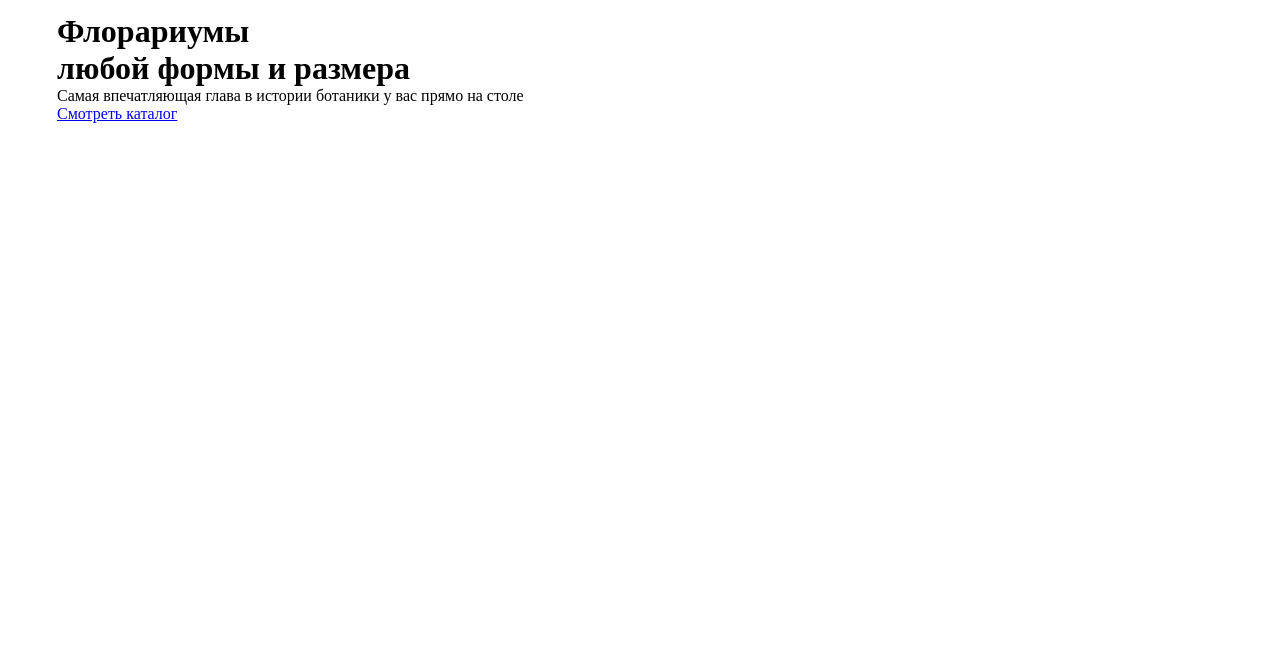
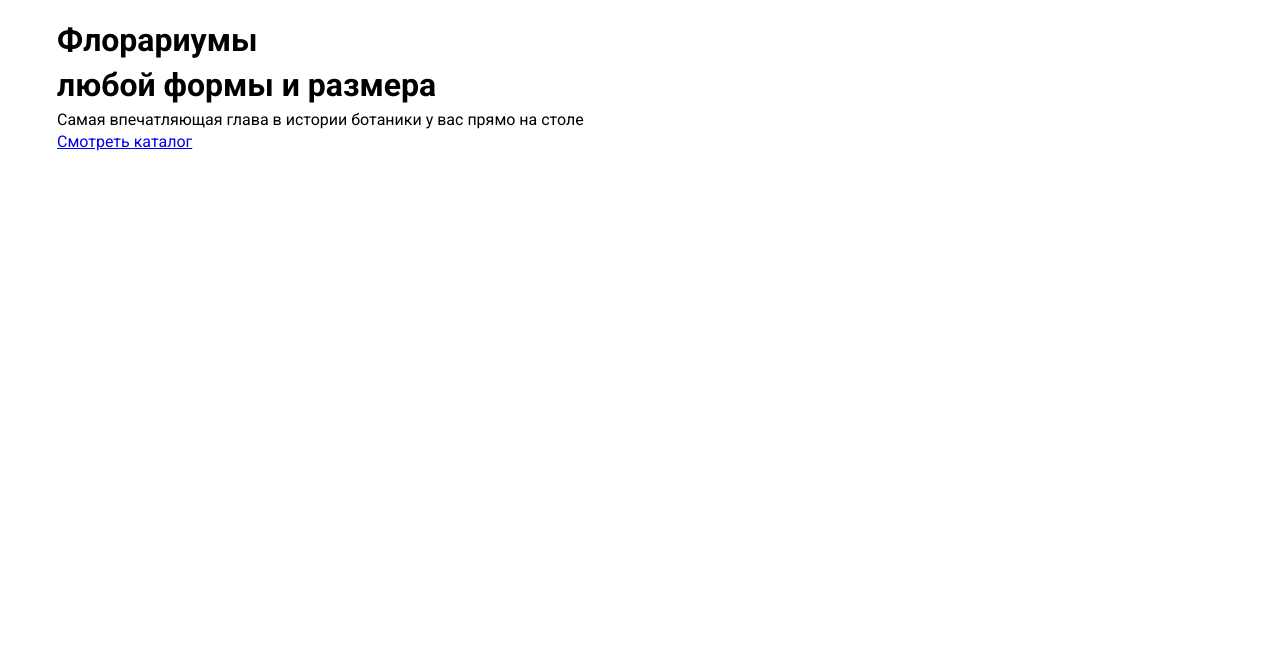
Before and after one commit to perezeginamv/Test, a plain HTML site: page index.html in a window 1280 px wide. Shown: the part 129-800 px from the top of the page. Drawn offline with Linux system fonts and the light colour scheme; grey boxes are pictures that could not be loaded.

Commit message:
Подключение шрифтов

```diff
--- a/css/style.css
+++ b/css/style.css
@@ -2,12 +2,20 @@
     box-sizing: border-box;
 }
 
+body {
+    font-family: 'Roboto', sans-serif;
+    font-style: normal;
+    -webkit-font-smoothing:antialiased;
+    -moz-osx-font-smoothing:grayscale;
+    line-height: 1.42;
+}
 
 body, html {
     height: 100%;
     width: 100%;
     padding: 0;
     margin: 0;
+
 }
 
 ul, li {
--- a/index.html
+++ b/index.html
@@ -5,7 +5,13 @@
     <meta http-equiv="X-UA-Compatible" content="IE=edge">
     <meta name="viewport" content="width=device-width, initial-scale=1.0">
     <link rel="stylesheet" href="css/normalize.css">
+    <link rel="preconnect" href="https://fonts.googleapis.com">
+<link rel="preconnect" href="https://fonts.gstatic.com" crossorigin>
+<link href="https://fonts.googleapis.com/css2?family=Roboto:wght@300;400;700&display=swap" rel="stylesheet">
     <link rel="stylesheet" href="css/style.css">
+    <link rel="preconnect" href="https://fonts.googleapis.com">
+<link rel="preconnect" href="https://fonts.gstatic.com" crossorigin>
+<link href="https://fonts.googleapis.com/css2?family=Roboto:ital,wght@0,400;0,700;1,300;1,400&display=swap" rel="stylesheet">
     <title>floranium</title>
 </head>
 <body>
```
